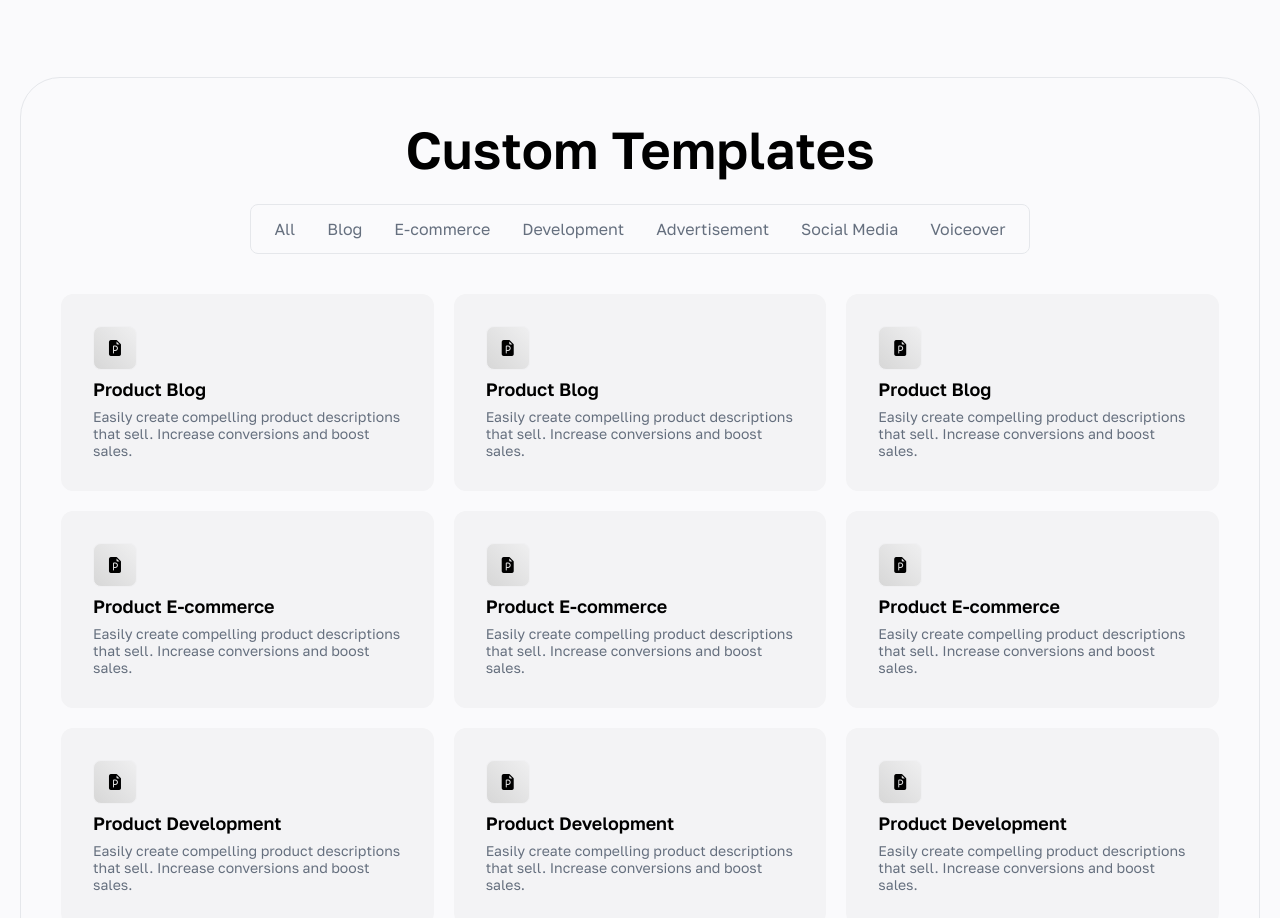
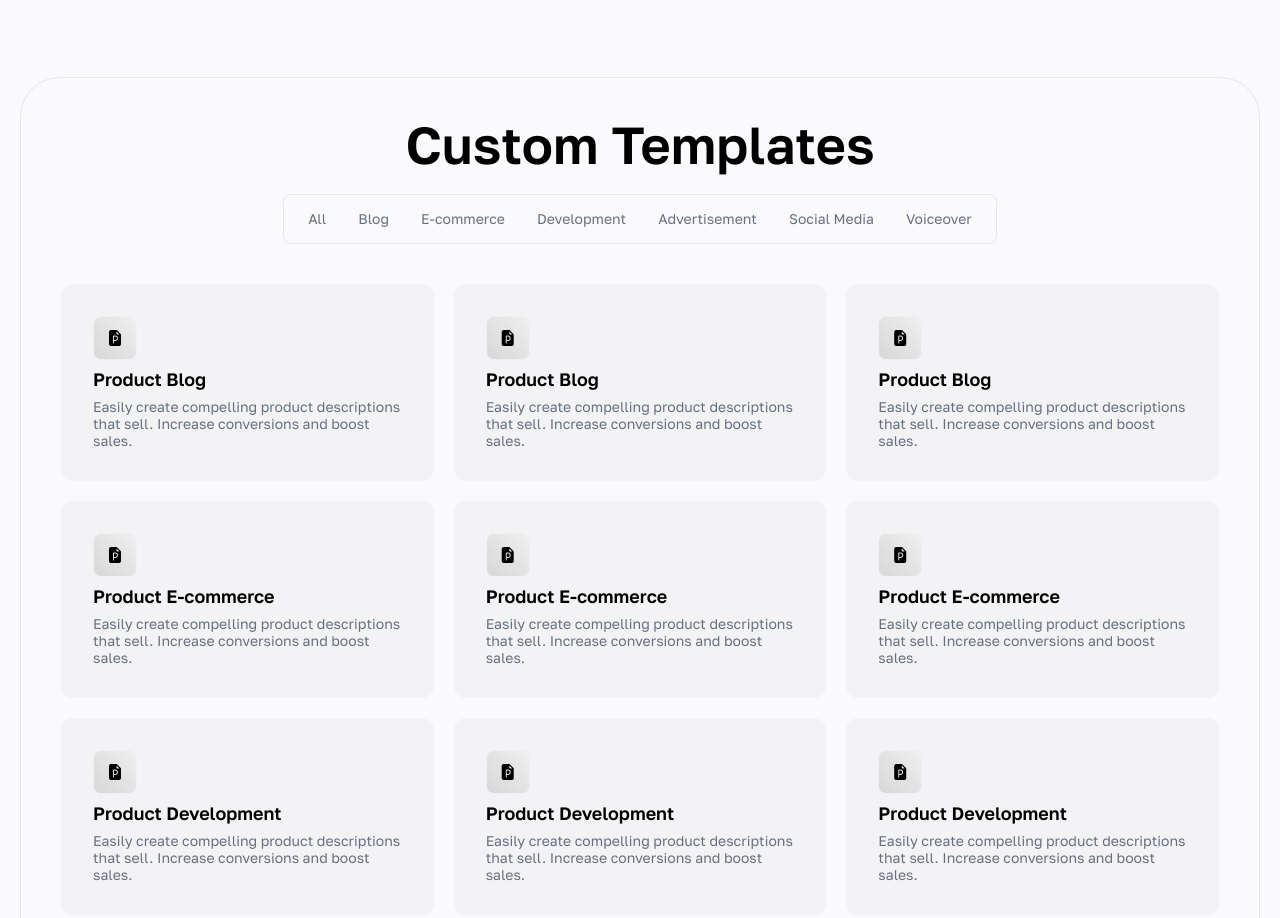
Before and after one commit to Terezie-Mazacova/MagicAI, a website: page index.html in a window 1280 px wide. Shown: the part 2195-3113 px from the top of the page. Drawn offline with nearby package versions, Linux system fonts and the light colour scheme.

Commit message:
opraven line-height

```diff
--- a/style.css
+++ b/style.css
@@ -487,6 +487,7 @@ main {
 .filter-nav h2 {
     font-weight: 600;
     margin-bottom: 24px;
+    line-height: 52px;
 }
 .filtermenu {
 	display: flex;
@@ -499,9 +500,11 @@ main {
 	display: flex;
     align-items: center;
     color: #656F7E;
+    font-size: 14px;
     cursor: pointer;
     padding: 6px 16px;
     white-space: nowrap;
+    line-height: 20px;
 }
 .filtermenu li:hover {
     color: #1C1E28;
@@ -558,7 +561,6 @@ main {
     color: #656F7E;
     font-size: 14px;
 }
-
 #show-more {
     margin-top: 20px;
     display: flex;
```
